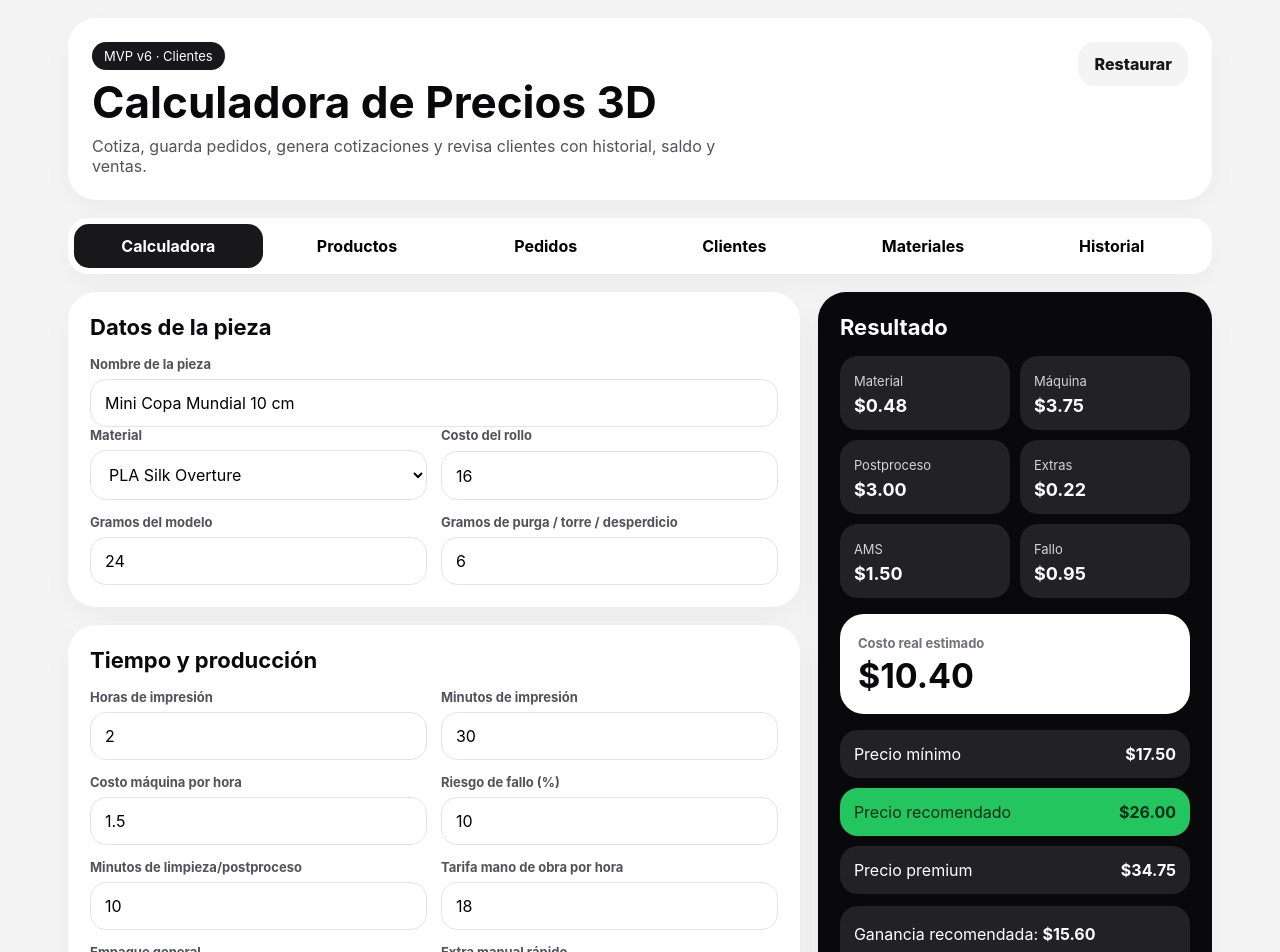
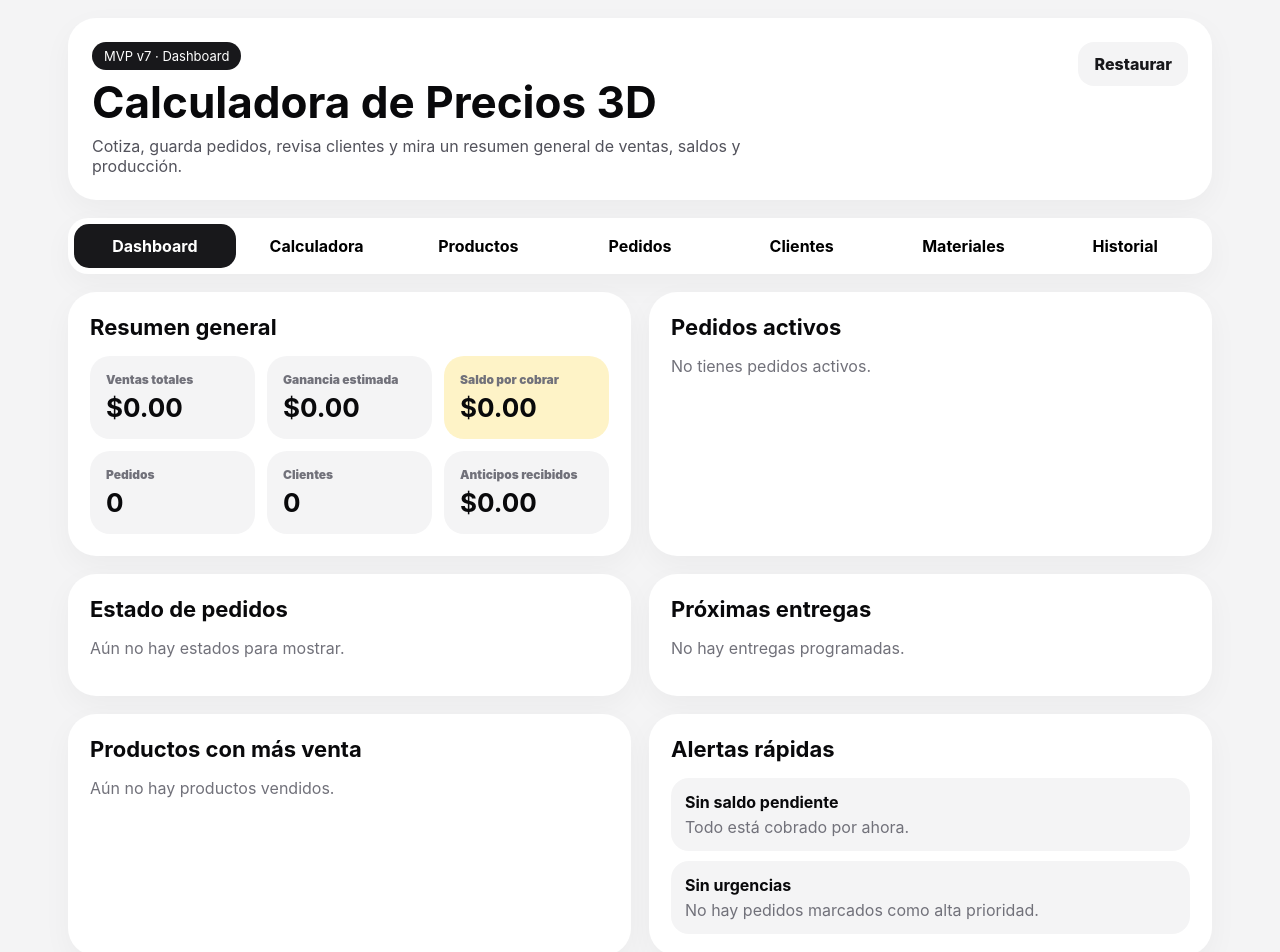
Before and after one commit to RotciV191/calculadora-precios-3d, a React (Vite) app: page / in a window 1280 px wide. Shown: the top 952 px of the page. Built offline with nearby package versions, Linux system fonts and the light colour scheme.

Commit message:
Add files via upload

```diff
--- a/src/main.jsx
+++ b/src/main.jsx
@@ -79,7 +79,7 @@ function priceFromMargin(cost, marginPercent) {
 }
 
 function App() {
-  const [tab, setTab] = useState("calculator");
+  const [tab, setTab] = useState("dashboard");
   const [materials, setMaterials] = useState(() => loadStorage("materials", DEFAULT_MATERIALS));
   const [quotes, setQuotes] = useState(() => loadStorage("quotes", []));
   const [products, setProducts] = useState(() => loadStorage("products", []));
@@ -230,6 +230,62 @@ function App() {
 
     return Array.from(map.values()).sort((a, b) => b.lastOrderDate.localeCompare(a.lastOrderDate));
   }, [orders]);
+
+  const dashboard = useMemo(() => {
+    const totals = orders.reduce((acc, order) => {
+      acc.totalSold += numberValue(order.total);
+      acc.balance += numberValue(order.balance);
+      acc.profit += numberValue(order.profit);
+      acc.realCost += numberValue(order.realCost);
+      acc.deposit += numberValue(order.deposit);
+      return acc;
+    }, { totalSold: 0, balance: 0, profit: 0, realCost: 0, deposit: 0 });
+
+    const byStatus = ORDER_STATUSES.map((status) => ({
+      status,
+      count: orders.filter((order) => order.status === status).length
+    })).filter((item) => item.count > 0);
+
+    const activeOrders = orders.filter((order) => !["Entregado", "Pagado", "Cancelado", "Devolución"].includes(order.status));
+    const urgentOrders = orders.filter((order) => order.priority === "Urgente" || order.priority === "Alta");
+
+    const upcomingOrders = orders
+      .filter((order) => order.promisedDate && !["Entregado", "Pagado", "Cancelado", "Devolución"].includes(order.status))
+      .sort((a, b) => String(a.promisedDate).localeCompare(String(b.promisedDate)))
+      .slice(0, 5);
+
+    const productMap = new Map();
+    orders.forEach((order) => {
+      const key = (order.productName || "Producto sin nombre").trim().toLowerCase();
+      if (!productMap.has(key)) {
+        productMap.set(key, {
+          name: order.productName || "Producto sin nombre",
+          count: 0,
+          total: 0,
+          profit: 0
+        });
+      }
+      const item = productMap.get(key);
+      item.count += 1;
+      item.total += numberValue(order.total);
+      item.profit += numberValue(order.profit);
+    });
+
+    const topProducts = Array.from(productMap.values())
+      .sort((a, b) => b.total - a.total)
+      .slice(0, 5);
+
+    return {
+      ...totals,
+      orderCount: orders.length,
+      customerCount: customers.length,
+      activeOrders,
+      urgentOrders,
+      upcomingOrders,
+      byStatus,
+      topProducts
+    };
+  }, [orders, customers]);
 
   const loadCustomerToDraft = (customer) => {
     setOrderDraft((current) => ({
@@ -494,14 +550,15 @@ function App() {
     <main className="app">
       <header className="hero">
         <div>
-          <p className="eyebrow">MVP v6 · Clientes</p>
+          <p className="eyebrow">MVP v7 · Dashboard</p>
           <h1>Calculadora de Precios 3D</h1>
-          <p>Cotiza, guarda pedidos, genera cotizaciones y revisa clientes con historial, saldo y ventas.</p>
+          <p>Cotiza, guarda pedidos, revisa clientes y mira un resumen general de ventas, saldos y producción.</p>
         </div>
         <button className="ghost" onClick={resetAll}>Restaurar</button>
       </header>
 
       <nav className="tabs">
+        <button className={tab === "dashboard" ? "active" : ""} onClick={() => setTab("dashboard")}>Dashboard</button>
         <button className={tab === "calculator" ? "active" : ""} onClick={() => setTab("calculator")}>Calculadora</button>
         <button className={tab === "products" ? "active" : ""} onClick={() => setTab("products")}>Productos</button>
         <button className={tab === "orders" ? "active" : ""} onClick={() => setTab("orders")}>Pedidos</button>
@@ -509,6 +566,133 @@ function App() {
         <button className={tab === "materials" ? "active" : ""} onClick={() => setTab("materials")}>Materiales</button>
         <button className={tab === "history" ? "active" : ""} onClick={() => setTab("history")}>Historial</button>
       </nav>
+
+      {tab === "dashboard" && (
+        <section className="single">
+          <div className="dashboard-grid">
+            <Card title="Resumen general">
+              <div className="metric-grid">
+                <div className="metric-card">
+                  <span>Ventas totales</span>
+                  <strong>{money(dashboard.totalSold)}</strong>
+                </div>
+                <div className="metric-card">
+                  <span>Ganancia estimada</span>
+                  <strong>{money(dashboard.profit)}</strong>
+                </div>
+                <div className="metric-card warning">
+                  <span>Saldo por cobrar</span>
+                  <strong>{money(dashboard.balance)}</strong>
+                </div>
+                <div className="metric-card">
+                  <span>Pedidos</span>
+                  <strong>{dashboard.orderCount}</strong>
+                </div>
+                <div className="metric-card">
+                  <span>Clientes</span>
+                  <strong>{dashboard.customerCount}</strong>
+                </div>
+                <div className="metric-card">
+                  <span>Anticipos recibidos</span>
+                  <strong>{money(dashboard.deposit)}</strong>
+                </div>
+              </div>
+            </Card>
+
+            <Card title="Pedidos activos">
+              {dashboard.activeOrders.length === 0 ? (
+                <p className="empty">No tienes pedidos activos.</p>
+              ) : (
+                <div className="compact-list">
+                  {dashboard.activeOrders.slice(0, 6).map((order) => (
+                    <div className="compact-row" key={order.id}>
+                      <div>
+                        <strong>{order.customerName}</strong>
+                        <p>{order.productName} · {order.status}</p>
+                      </div>
+                      <div className="compact-money">
+                        <span>Saldo</span>
+                        <strong>{money(order.balance)}</strong>
+                      </div>
+                    </div>
+                  ))}
+                </div>
+              )}
+            </Card>
+          </div>
+
+          <div className="dashboard-grid">
+            <Card title="Estado de pedidos">
+              {dashboard.byStatus.length === 0 ? (
+                <p className="empty">Aún no hay estados para mostrar.</p>
+              ) : (
+                <div className="status-list">
+                  {dashboard.byStatus.map((item) => (
+                    <div className="status-row" key={item.status}>
+                      <span>{item.status}</span>
+                      <strong>{item.count}</strong>
+                    </div>
+                  ))}
+                </div>
+              )}
+            </Card>
+
+            <Card title="Próximas entregas">
+              {dashboard.upcomingOrders.length === 0 ? (
+                <p className="empty">No hay entregas programadas.</p>
+              ) : (
+                <div className="compact-list">
+                  {dashboard.upcomingOrders.map((order) => (
+                    <div className="compact-row" key={order.id}>
+                      <div>
+                        <strong>{formatDate(order.promisedDate)}</strong>
+                        <p>{order.customerName} · {order.productName}</p>
+                      </div>
+                      <span className={`badge ${order.priority?.toLowerCase()}`}>{order.priority}</span>
+                    </div>
+                  ))}
+                </div>
+              )}
+            </Card>
+          </div>
+
+          <div className="dashboard-grid">
+            <Card title="Productos con más venta">
+              {dashboard.topProducts.length === 0 ? (
+                <p className="empty">Aún no hay productos vendidos.</p>
+              ) : (
+                <div className="compact-list">
+                  {dashboard.topProducts.map((product) => (
+                    <div className="compact-row" key={product.name}>
+                      <div>
+                        <strong>{product.name}</strong>
+                        <p>{product.count} pedido{product.count === 1 ? "" : "s"} · Ganancia {money(product.profit)}</p>
+                      </div>
+                      <div className="compact-money">
+                        <span>Total</span>
+                        <strong>{money(product.total)}</strong>
+                      </div>
+                    </div>
+                  ))}
+                </div>
+              )}
+            </Card>
+
+            <Card title="Alertas rápidas">
+              <div className="alert-list">
+                <div className={dashboard.balance > 0 ? "alert-card warning" : "alert-card"}>
+                  <strong>{dashboard.balance > 0 ? "Hay saldo pendiente por cobrar" : "Sin saldo pendiente"}</strong>
+                  <p>{dashboard.balance > 0 ? `Tienes ${money(dashboard.balance)} pendientes.` : "Todo está cobrado por ahora."}</p>
+                </div>
+                <div className={dashboard.urgentOrders.length > 0 ? "alert-card danger-alert" : "alert-card"}>
+                  <strong>{dashboard.urgentOrders.length > 0 ? "Pedidos de prioridad alta/urgente" : "Sin urgencias"}</strong>
+                  <p>{dashboard.urgentOrders.length > 0 ? `${dashboard.urgentOrders.length} pedido(s) requieren atención.` : "No hay pedidos marcados como alta prioridad."}</p>
+                </div>
+              </div>
+            </Card>
+          </div>
+        </section>
+      )}
 
       {tab === "calculator" && (
         <section className="layout">
--- a/src/styles.css
+++ b/src/styles.css
@@ -63,7 +63,7 @@ h1 {
 
 .tabs {
   display: grid;
-  grid-template-columns: repeat(6, 1fr);
+  grid-template-columns: repeat(7, 1fr);
   background: white;
   border-radius: 20px;
   padding: 6px;
@@ -807,3 +807,100 @@ input:focus, select:focus, textarea:focus {
 @media (max-width: 860px) {
   .customer-summary, .customer-order-row { grid-template-columns: 1fr; }
 }
+
+
+.dashboard-grid {
+  display: grid;
+  grid-template-columns: repeat(2, 1fr);
+  gap: 18px;
+}
+
+.metric-grid {
+  display: grid;
+  grid-template-columns: repeat(3, 1fr);
+  gap: 12px;
+}
+
+.metric-card {
+  background: #f4f4f5;
+  border-radius: 20px;
+  padding: 16px;
+}
+
+.metric-card span {
+  display: block;
+  color: #71717a;
+  font-size: 12px;
+  font-weight: 900;
+}
+
+.metric-card strong {
+  display: block;
+  font-size: 26px;
+  margin-top: 5px;
+}
+
+.metric-card.warning {
+  background: #fef3c7;
+}
+
+.compact-list,
+.status-list,
+.alert-list {
+  display: grid;
+  gap: 10px;
+}
+
+.compact-row,
+.status-row {
+  display: grid;
+  grid-template-columns: 1fr auto;
+  align-items: center;
+  gap: 12px;
+  background: #f4f4f5;
+  border-radius: 18px;
+  padding: 14px;
+}
+
+.compact-row p {
+  margin: 4px 0 0;
+  color: #71717a;
+}
+
+.compact-money {
+  text-align: right;
+}
+
+.compact-money span {
+  display: block;
+  color: #71717a;
+  font-size: 12px;
+  font-weight: 900;
+}
+
+.status-row span {
+  font-weight: 800;
+}
+
+.alert-card {
+  background: #f4f4f5;
+  border-radius: 18px;
+  padding: 14px;
+}
+
+.alert-card p {
+  color: #71717a;
+  margin: 5px 0 0;
+}
+
+.alert-card.warning {
+  background: #fef3c7;
+}
+
+.alert-card.danger-alert {
+  background: #fee2e2;
+}
+
+@media (max-width: 860px) {
+  .dashboard-grid, .metric-grid { grid-template-columns: 1fr; }
+}
```
